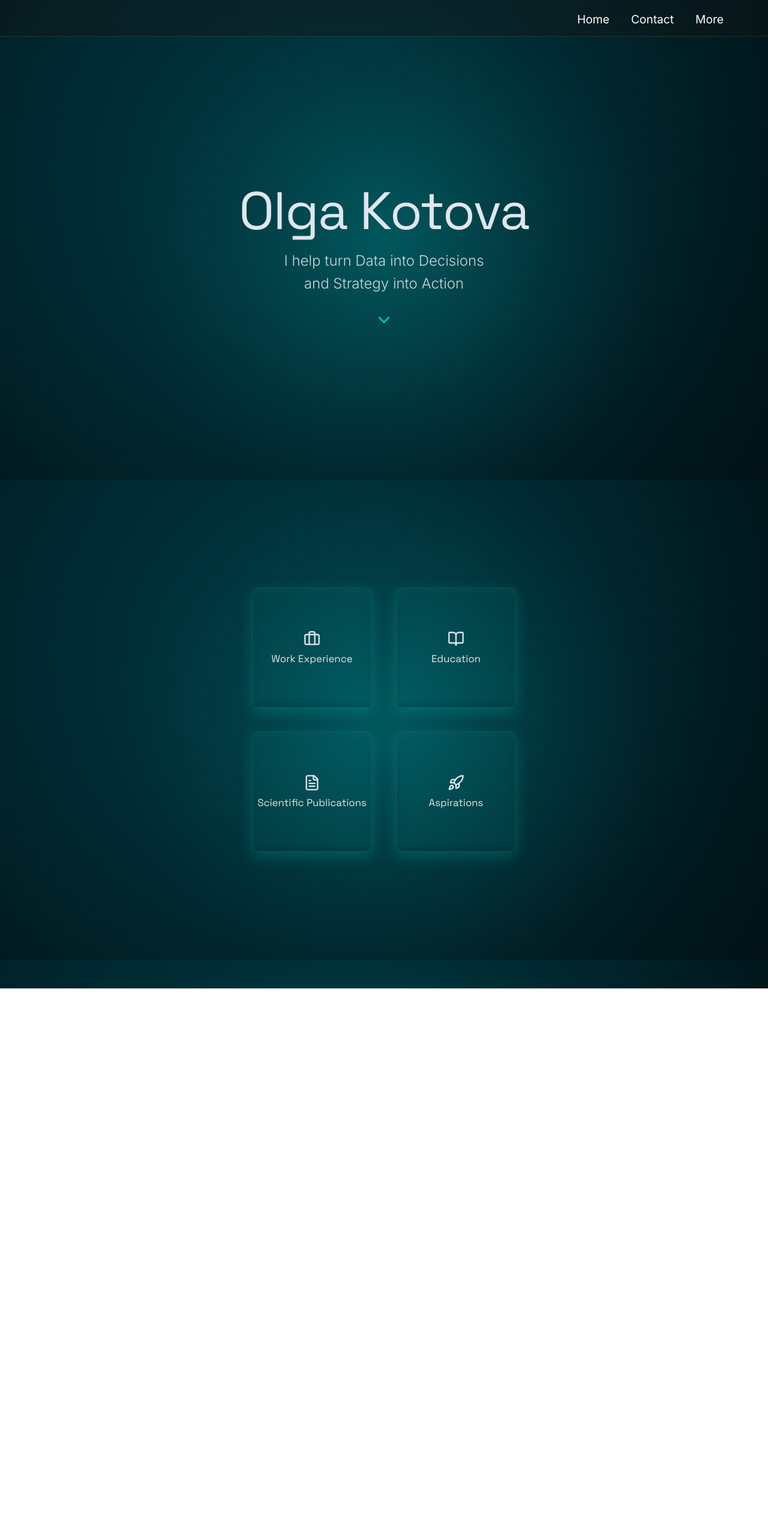
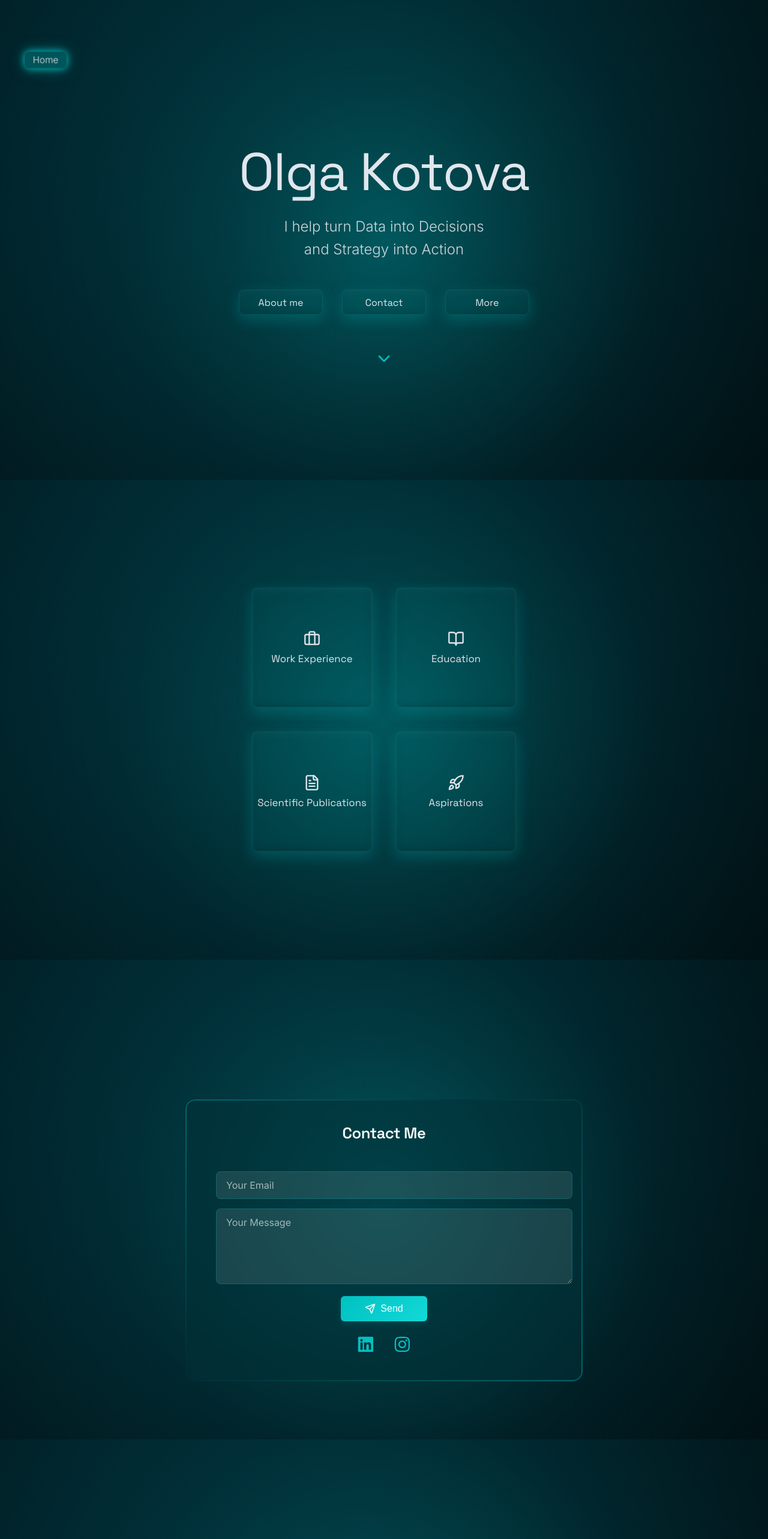
Before and after one commit to K0tova/kotiks-web, a React (Vite) app in the folder frontend/: page / in a window 1280 px wide. Shown: the top 2566 px of the page at 60% size. Before the commit the page ends 1648 px from the top, so only its background shows below. Built offline with nearby package versions, Linux system fonts and the light colour scheme.

Commit message:
feat(scroll): new design

```diff
--- a/frontend/src/App.jsx
+++ b/frontend/src/App.jsx
@@ -2,7 +2,6 @@ import React from 'react';
 import { BrowserRouter as Router, Routes, Route, useLocation } from 'react-router-dom';
 import { AnimatePresence, motion } from 'framer-motion';
 import Home from './components/Home/Home';
-import Contact from './components/Contact/Contact';
 import More from './components/More/More';
 
 const PageFade = ({ children }) => (
@@ -22,7 +21,6 @@ function AnimatedRoutes() {
     <AnimatePresence mode="wait">
       <Routes location={location} key={location.pathname}>
         <Route path="/" element={<PageFade><Home /></PageFade>} />
-        <Route path="/contact" element={<PageFade><Contact /></PageFade>} />
         <Route path="/more" element={<PageFade><More /></PageFade>} />
       </Routes>
     </AnimatePresence>
--- a/frontend/src/components/Contact/Contact.jsx
+++ b/frontend/src/components/Contact/Contact.jsx
@@ -1,5 +1,4 @@
 import React, { useState } from 'react';
-import Header from '../Header/Header';
 import { FaLinkedin, FaInstagram } from 'react-icons/fa';
 import { Send } from 'lucide-react';
 import styles from './Contact.module.css';
@@ -35,7 +34,6 @@ const Contact = () => {
 
   return (
     <div>
-      <Header />
       <main className={styles["contact-main"]}>
         <div className={styles["contact-card"]}>
           <h2>Contact Me</h2>
--- a/frontend/src/components/Contact/Contact.module.css
+++ b/frontend/src/components/Contact/Contact.module.css
@@ -7,18 +7,43 @@
 }
 
 .contact-card {
-     background: rgba(3, 48, 56, 0.75);
-     /* teal glass */
-     backdrop-filter: blur(14px);
-     -webkit-backdrop-filter: blur(14px);
-     border-radius: 12px;
-     padding-inline: clamp(1rem, 4vw, 6rem);
-     padding-block: 2rem;
-     max-width: 550px;
+     position: relative;
+     background: rgba(3, 48, 56, 0.55);
+     backdrop-filter: blur(20px);
+     -webkit-backdrop-filter: blur(20px);
+     border-radius: 16px;
+     padding-inline: clamp(1.2rem, 4vw, 5rem);
+     padding-block: 2.5rem;
+     max-width: 560px;
      width: 90%;
-     box-shadow: 0 6px 24px rgba(0, 0, 0, 0.45);
      text-align: center;
      color: #e5f2f3;
+     overflow: hidden;
+}
+
+.contact-card::before {
+     content: "";
+     position: absolute;
+     inset: 0;
+     border-radius: 16px;
+     padding: 2px;
+     /* border thickness */
+     background: linear-gradient(135deg, rgba(0, 193, 193, 0.4), rgba(0, 255, 255, 0.0) 40%, rgba(0, 193, 193, 0.4));
+     -webkit-mask: linear-gradient(#000 0 0) content-box, linear-gradient(#000 0 0);
+     -webkit-mask-composite: xor;
+     mask-composite: exclude;
+     pointer-events: none;
+     animation: borderFlow 5s linear infinite;
+}
+
+@keyframes borderFlow {
+     0% {
+          background-position: 0 0;
+     }
+
+     100% {
+          background-position: 100% 100%;
+     }
 }
 
 .contact-card h2 {
--- a/frontend/src/components/Header/Header.jsx
+++ /dev/null
@@ -1,47 +0,0 @@
-import React, { useState } from 'react';
-import { Link } from 'react-router-dom';
-import styles from './Header.module.css';
-import { FiMenu, FiX } from 'react-icons/fi';
-
-const Header = () => {
-  const [open, setOpen] = useState(false);
-
-  const toggle = () => setOpen(!open);
-
-  const NavLinks = () => (
-    <>
-      <Link to="/" className={styles["header-button"]} onClick={() => setOpen(false)}>Home</Link>
-      <Link to="/contact" className={styles["header-button"]} onClick={() => setOpen(false)}>Contact</Link>
-      <Link to="/more" className={styles["header-button"]} onClick={() => setOpen(false)}>More</Link>
-    </>
-  );
-
-  return (
-    <header className={styles.header}>
-      <div className={styles["header-overlay"]}>
-        {/* Desktop nav */}
-        <nav className={styles["header-nav"]}>
-          <NavLinks />
-        </nav>
-
-        {/* Hamburger */}
-        <button
-          className={styles.menuButton}
-          aria-label="Toggle navigation"
-          aria-controls="nav-drawer"
-          aria-expanded={open}
-          onClick={toggle}
-        >
-          {open ? <FiX size={24} /> : <FiMenu size={24} />}
-        </button>
-      </div>
-
-      {/* Mobile drawer */}
-      <div id="nav-drawer" className={`${styles.mobileDrawer} ${open ? styles.open : ''}`}>
-        <NavLinks />
-      </div>
-    </header>
-  );
-};
-
-export default Header;
--- a/frontend/src/components/Header/Header.module.css
+++ /dev/null
@@ -1,95 +0,0 @@
-header {
-     background: rgba(20, 20, 20, 0.4);
-     backdrop-filter: blur(10px);
-     -webkit-backdrop-filter: blur(10px);
-     border-bottom: 1px solid rgba(255, 255, 255, 0.1);
-     position: fixed;
-     height: 60px;
-     width: 100%;
-     top: 0;
-     z-index: 100;
-}
-
-.header-overlay {
-     flex: 1;
-     display: flex;
-     justify-content: center;
-     align-items: center;
-     margin-left: 4rem;
-}
-
-.header-nav {
-     display: flex;
-     gap: 1rem;
-     justify-content: flex-end;
-     width: 100%;
-     margin-right: 4rem;
-}
-
-/* Hide desktop nav on narrow screens */
-@media (max-width: 767px) {
-     .header-nav {
-          display: none;
-     }
-}
-
-.header-button {
-     background: none;
-     font-size: 1.2rem;
-     color: white;
-     padding: 20px 10px;
-     border: none;
-     font-weight: normal;
-     text-decoration: none;
-     cursor: pointer;
-     transition: font-weight 0.3s ease;
-}
-
-.header-button:hover {
-     font-weight: bold;
-}
-
-.header-button:active {
-     font-weight: bolder;
-}
-
-.menuButton {
-     display: none;
-     background: none;
-     border: none;
-     color: var(--text);
-     cursor: pointer;
-     padding: 0 1rem;
-}
-
-@media (max-width: 767px) {
-     .menuButton {
-          display: block;
-     }
-}
-
-.mobileDrawer {
-     position: fixed;
-     top: 0;
-     right: 0;
-     width: 70%;
-     max-width: 300px;
-     height: 100%;
-     background: var(--card-bg);
-     backdrop-filter: blur(10px);
-     padding: 4rem 2rem;
-     display: flex;
-     flex-direction: column;
-     gap: 2rem;
-     transform: translateX(100%);
-     transition: transform 0.3s ease;
-     z-index: 999;
-}
-
-.mobileDrawer a {
-     font-size: 1.2rem;
-}
-
-.open {
-     transform: translateX(0);
-}
--- a/frontend/src/components/Home/Home.jsx
+++ b/frontend/src/components/Home/Home.jsx
@@ -1,13 +1,20 @@
 import React, { useState } from 'react';
 import { motion } from 'framer-motion';
-import Header from '../Header/Header';
 import Popup from '../Popup/Popup';
+import Contact from '../Contact/Contact';
+import { useRef } from 'react';
+import { useNavigate } from 'react-router-dom';
 import styles from './Home.module.css';
 import { FiChevronDown } from 'react-icons/fi';
 import { Briefcase, BookOpen, FileText, Rocket } from 'lucide-react';
+import ScrollIndicator from '../ScrollIndicator/ScrollIndicator';
 
 const Home = () => {
   const [popup, setPopup] = useState(null);
+  const cardsRef = useRef(null);
+  const contactRef = useRef(null);
+  const navigate = useNavigate();
+  const heroRef = useRef(null);
 
   const content = {
     'Work Experience': `I am a Data Science expert with nearly **4 years experience** in top-tier management consulting firm (BCG).<br /><br />
@@ -36,10 +43,15 @@ const Home = () => {
 
   return (
     <div>
-      <Header />
+      <ScrollIndicator sections={[
+        { name: 'Home', ref: heroRef },
+        { name: 'About', ref: cardsRef },
+        { name: 'Contact', ref: contactRef },
+      ]}
+      />
       <main>
         {/* Hero Section */}
-        <section className={styles.hero}>
+        <section ref={heroRef} className={styles.hero}>
           <motion.div
             initial={{ opacity: 0, y: 40 }}
             animate={{ opacity: 1, y: 0 }}
@@ -48,6 +60,15 @@ const Home = () => {
             <h2 className={styles["home-title"]}>Olga Kotova</h2>
             <p className="spaced-text">I help turn Data into Decisions <br />
               and Strategy into Action</p>
+
+            {/* CTA buttons */}
+            <div className={styles.ctaRow}>
+              <button onClick={() => cardsRef.current?.scrollIntoView({ behavior: 'smooth', block: 'center' })}>
+                About me
+              </button>
+              <button onClick={() => contactRef.current?.scrollIntoView({ behavior: 'smooth', block: 'center' })}>Contact</button>
+              <button onClick={() => navigate('/more')}>More</button>
+            </div>
           </motion.div>
           <button
             aria-label="Scroll to content"
@@ -59,7 +80,7 @@ const Home = () => {
         </section>
 
         {/* Cards Section */}
-        <section className={styles.cardsSection}>
+        <section ref={cardsRef} className={styles.cardsSection}>
           <div className={styles.buttons}>
             {Object.keys(content).map((key) => (
               <button
@@ -95,6 +116,11 @@ const Home = () => {
             onClose={() => setPopup(null)}
           />
         )}
+
+        {/* Contact Section */}
+        <section ref={contactRef} className={styles.contactSection}>
+          <Contact />
+        </section>
       </main>
     </div>
   );
--- a/frontend/src/components/Home/Home.module.css
+++ b/frontend/src/components/Home/Home.module.css
@@ -5,6 +5,7 @@
      color: var(--text);
      text-align: center;
      margin-top: 4rem;
+     margin-bottom: 1rem;
      letter-spacing: -0.02em;
      max-width: 12ch;
 }
@@ -76,6 +77,10 @@
      padding: 0 2rem;
 }
 
+.hero .spaced-text {
+     margin-bottom: 3rem;
+}
+
 .cardsSection {
      min-height: 100vh;
      padding: 2rem 2rem;
@@ -86,7 +91,7 @@
 }
 
 .scrollBtn {
-     margin-top: 0;
+     margin-top: 3.5rem;
      background: none;
      border: none;
      color: var(--primary);
@@ -105,3 +110,45 @@
           transform: translateY(6px);
      }
 }
+
+.ctaRow {
+     display: flex;
+     gap: 2rem;
+     justify-content: center;
+     margin-top: 3rem;
+}
+
+.ctaRow button {
+     padding: 0.6rem 1.2rem;
+     font-family: var(--ff-heading);
+     font-size: 1rem;
+     color: var(--text);
+     background: rgba(0, 193, 193, 0.08);
+     border: 1px solid rgba(0, 193, 193, 0.15);
+     backdrop-filter: blur(10px);
+     -webkit-backdrop-filter: blur(10px);
+     border-radius: 8px;
+     cursor: pointer;
+     transition: transform 0.25s ease, box-shadow 0.25s ease;
+     box-shadow:
+          inset 0 4px 12px rgba(255, 255, 255, 0.04),
+          inset 0 -4px 12px rgba(0, 0, 0, 0.15),
+          0 8px 24px rgba(0, 193, 193, 0.25);
+     width: 140px;
+     text-align: center;
+}
+
+.ctaRow button:hover {
+     transform: translateY(-4px) scale(1.02);
+     background: rgba(0, 193, 193, 0.15);
+     box-shadow: 0 0 12px rgba(0, 193, 193, 0.45), 0 12px 32px rgba(0, 0, 0, 0.25);
+}
+
+.contactSection {
+     min-height: 100vh;
+     display: flex;
+     flex-direction: column;
+     align-items: center;
+     justify-content: center;
+     padding: 2rem 1rem 6rem;
+}
--- a/frontend/src/components/More/More.jsx
+++ b/frontend/src/components/More/More.jsx
@@ -1,5 +1,4 @@
 import React from 'react';
-import Header from '../Header/Header';
 import { Hammer } from 'lucide-react';
 import { Link } from 'react-router-dom';
 import styles from './More.module.css';
@@ -7,7 +6,6 @@ import styles from './More.module.css';
 export default function More() {
      return (
           <>
-               <Header />
                <main className={styles.wrapper}>
                     <div className={styles.card}>
                          <Hammer size={48} strokeWidth={1.5} />
--- /dev/null
+++ b/frontend/src/components/ScrollIndicator/ScrollIndicator.jsx
@@ -0,0 +1,57 @@
+import React, { useEffect, useRef, useState } from 'react';
+import styles from './ScrollIndicator.module.css';
+
+// Simple scroll indicator: wavy SVG path + section dots.
+// Expects refs array [{name, ref}] passed as props.
+export default function ScrollIndicator({ sections = [] }) {
+     const pathRef = useRef(null);
+     const [progress, setProgress] = useState(0);
+     const [activeIdx, setActiveIdx] = useState(0);
+
+     useEffect(() => {
+          const onScroll = () => {
+               const docHeight = document.body.scrollHeight - window.innerHeight;
+               const p = window.scrollY / docHeight;
+               setProgress(p);
+          };
+
+          window.addEventListener('scroll', onScroll);
+          return () => window.removeEventListener('scroll', onScroll);
+     }, []);
+
+     // Observe sections to activate dot
+     useEffect(() => {
+          const observer = new IntersectionObserver(
+               (entries) => {
+                    entries.forEach((entry) => {
+                         if (entry.isIntersecting) {
+                              const idx = sections.findIndex((s) => s.ref.current === entry.target);
+                              if (idx !== -1) setActiveIdx(idx);
+                         }
+                    });
+               },
+               { threshold: 0.4 }
+          );
+          sections.forEach((s) => s.ref.current && observer.observe(s.ref.current));
+          return () => observer.disconnect();
+     }, [sections]);
+
+     return (
+          <div className={styles.container} aria-hidden="true">
+               {/* vertical line that scales as you scroll */}
+               <div
+                    className={styles.line}
+                    style={{ transform: `scaleY(${progress})` }}
+               />
+               {sections.map((s, idx) => (
+                    <div
+                         key={s.name}
+                         className={`${styles.bubble} ${idx <= activeIdx ? styles.visible : ''} ${idx === activeIdx ? styles.active : ''}`}
+                         style={{ top: `${100 + idx * 300}px` }}
+                    >
+                         {s.name}
+                    </div>
+               ))}
+          </div>
+     );
+}
--- /dev/null
+++ b/frontend/src/components/ScrollIndicator/ScrollIndicator.module.css
@@ -0,0 +1,56 @@
+.container {
+     position: fixed;
+     left: 8px;
+     top: 0;
+     height: 100vh;
+     pointer-events: none;
+     z-index: 10;
+}
+
+.path {
+     display: none;
+}
+
+.line {
+     position: absolute;
+     left: 60px;
+     top: 0;
+     width: 4px;
+     height: 100%;
+     background: rgba(0, 193, 193, 0.18);
+     transform-origin: top;
+     pointer-events: none;
+     box-shadow: 0 0 8px #00c1c1, 0 0 16px rgba(0, 193, 193, 0.35);
+}
+
+.bubble {
+     position: absolute;
+     left: 60px;
+     transform: translate(-50%, -50%);
+     padding: 0.25rem 0.7rem;
+     border-radius: 6px;
+     background: rgba(0, 193, 193, 0.2);
+     color: var(--text);
+     font-size: 0.8rem;
+     opacity: 0;
+     backdrop-filter: blur(6px);
+     -webkit-backdrop-filter: blur(6px);
+     box-shadow: 0 0 6px rgba(0, 193, 193, 0.3);
+     transition: transform 0.25s, opacity 0.25s, box-shadow 0.25s;
+}
+
+.visible {
+     opacity: 0.6;
+}
+
+.active {
+     opacity: 1;
+     transform: translate(-50%, -50%) translateX(8px) scale(1.2);
+     box-shadow: 0 0 10px #00c1c1, 0 0 20px rgba(0, 193, 193, 0.5);
+     background: rgba(0, 193, 193, 0.3);
+}
+
+.bubble:hover {
+     opacity: 1;
+     transform: translate(-50%, -50%) translateX(8px) scale(1.2);
+}
```
